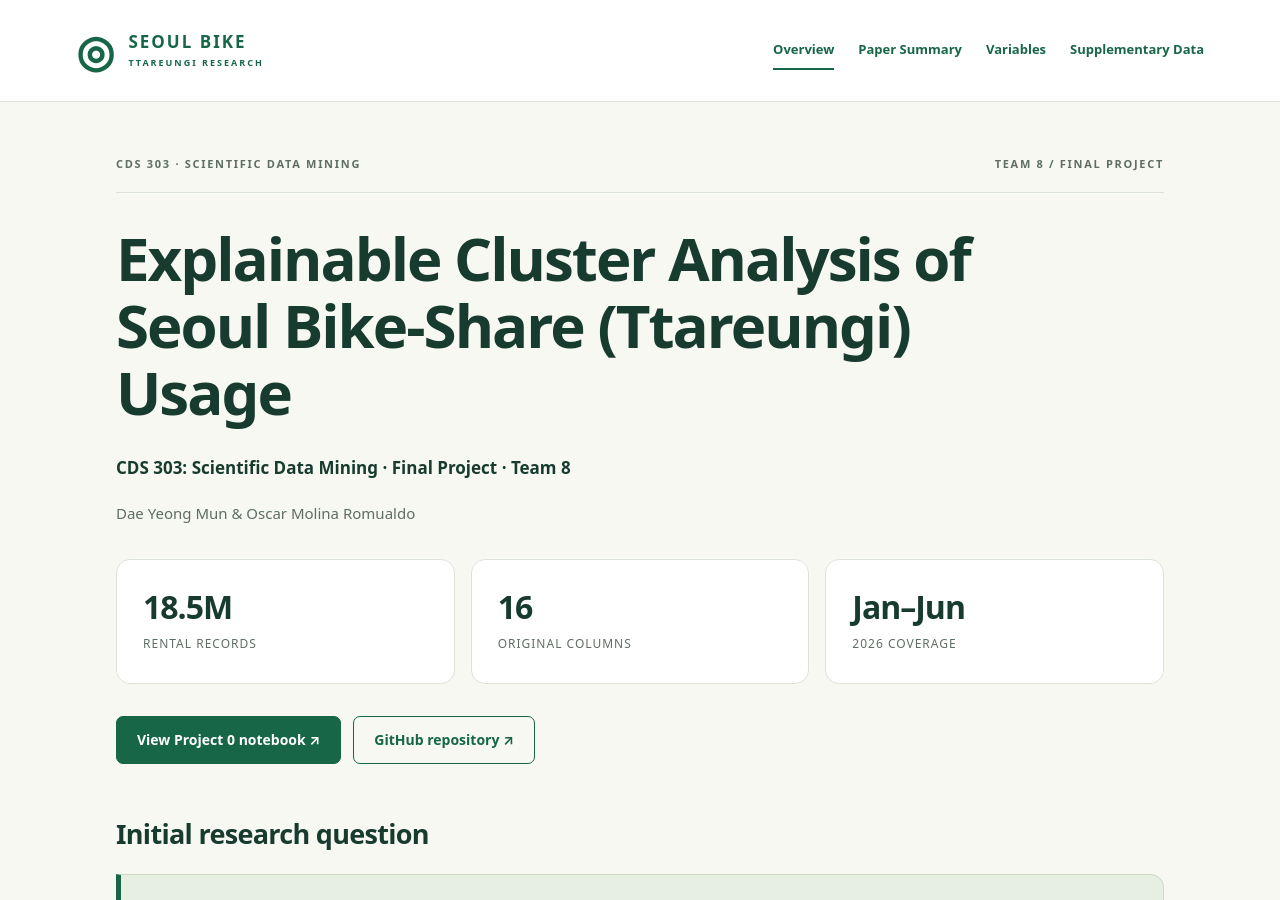
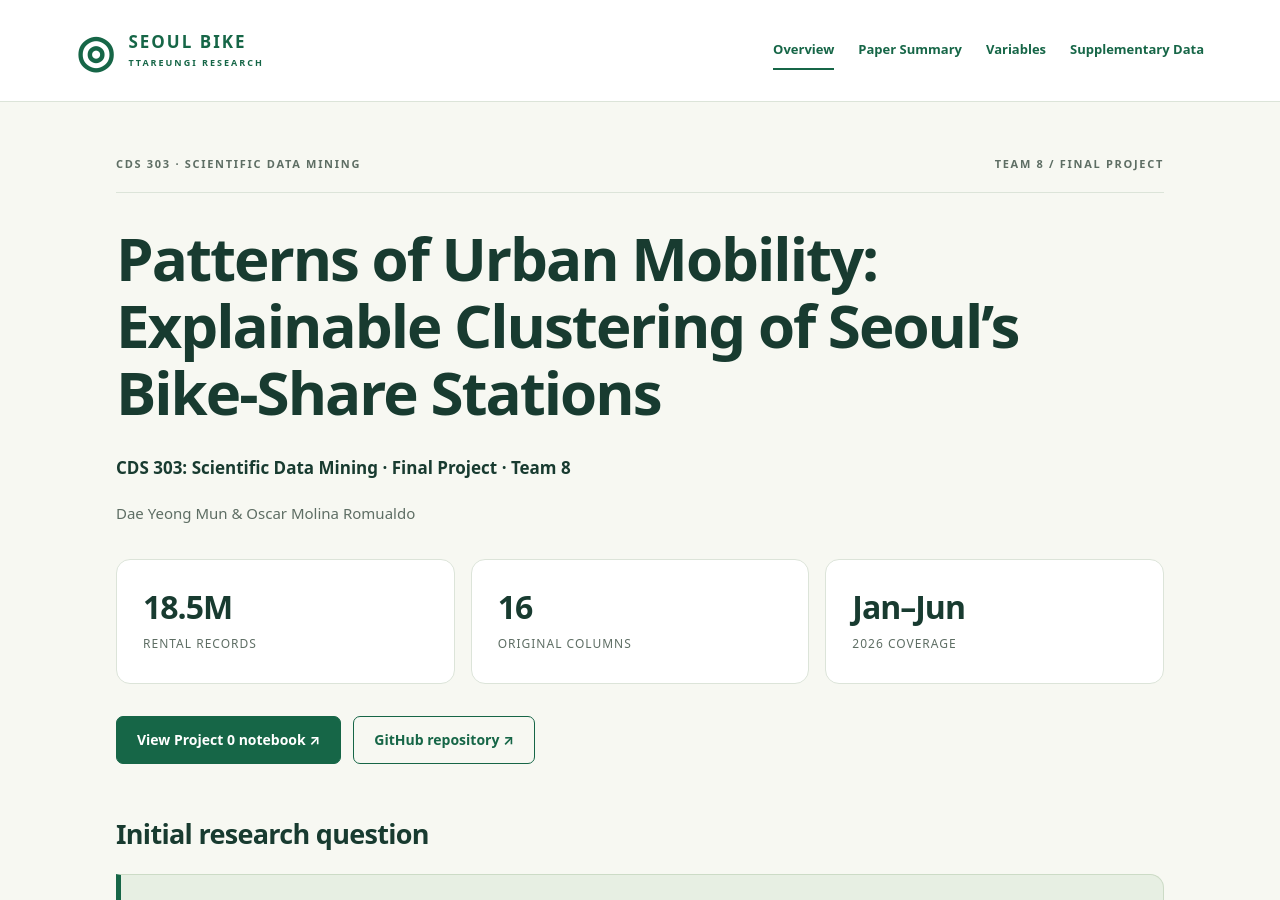
Before and after one commit to Oscarmvr-12/Seoul-Bike, a Jekyll site: the page built from docs/index.md, in a window 1280 px wide and 900 px high. Built offline with Jekyll 4.4.1, drawn with Linux system fonts in a browser that asks for light colours.

Commit message:
Update project title for clarity and relevance

```diff
--- a/docs/index.md
+++ b/docs/index.md
@@ -2,7 +2,7 @@
 title: Project Overview
 ---
 
-# Explainable Cluster Analysis of Seoul Bike-Share (Ttareungi) Usage
+# Patterns of Urban Mobility: Explainable Clustering of Seoul’s Bike-Share Stations
 
 **CDS 303: Scientific Data Mining · Final Project · Team 8**
 
```
